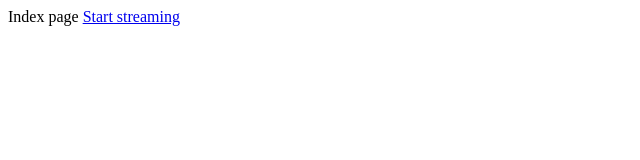
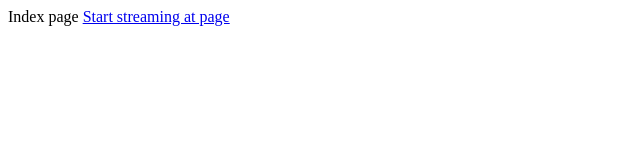
Before and after one commit to IgorZ07/vstream, a website: page index.html in a window 1280 px wide. Shown: the full height of the page, 0-640 px from the left. Drawn offline with Linux system fonts and the light colour scheme.

Commit message:
Minor changes to deploy check

```diff
--- a/index.html
+++ b/index.html
@@ -7,6 +7,6 @@
 </head>
 <body>
   <p2>Index page</p2>
-  <a href="/stream">Start streaming</a>
+  <a href="/stream">Start streaming at page</a>
 </body>
 </html>
```
